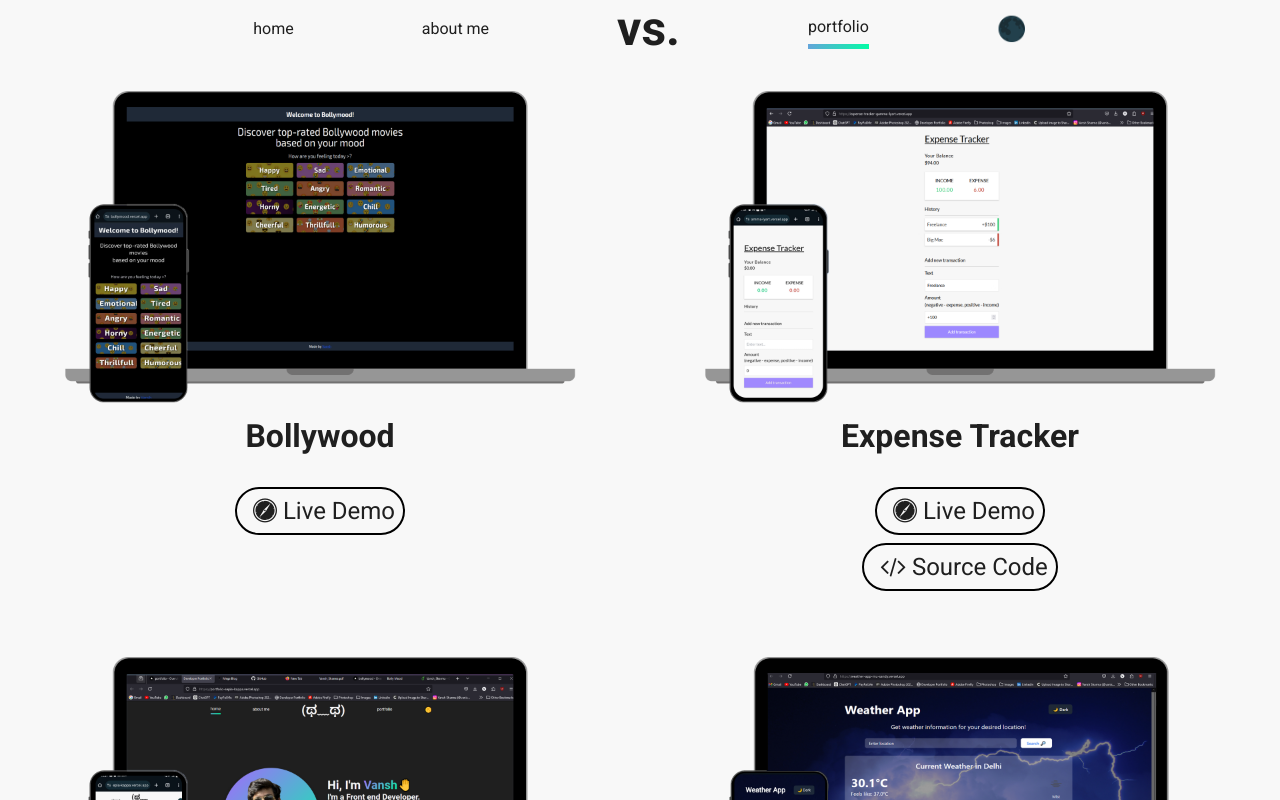
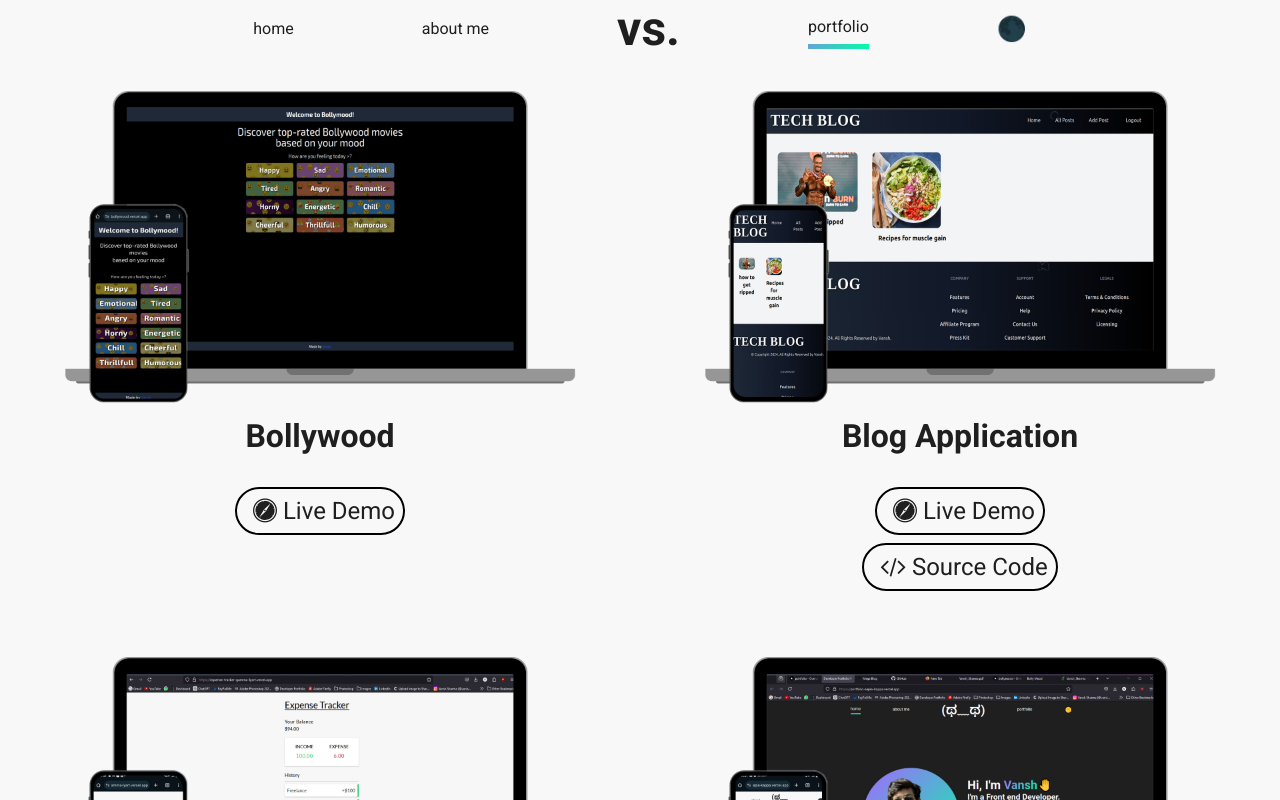
Before and after one commit to VanshSharma0/portfolio1, a React (Create React App) app: page /portfolio in a window 1280 px wide. Shown: the top 800 px of the page. Built offline with nearby package versions, Linux system fonts and the light colour scheme; the HTML template or start-up script is replaced by a standard one.

Commit message:
update projects

```diff
--- a/src/components/home/Home.js
+++ b/src/components/home/Home.js
@@ -10,7 +10,7 @@ import {info} from "../../info/Info";
 export default function Home({innerRef}) {
 
    const openresume = () => {
-      window.open("https://drive.google.com/file/d/1p8Ct1Ha-qNUoyFmIex_l03nOH5H4sKmV/view?usp=sharing", "_blank");
+      window.open("https://drive.google.com/file/d/1G7mx8DpEXOpVmsgxzA9T8006DQlKhexU/view?usp=sharing", "_blank");
    }
 
    return (
--- a/src/info/Info.js
+++ b/src/info/Info.js
@@ -6,6 +6,7 @@ import mock4 from "../img/mock4.png"
 import mock5 from "../img/mock5.png"
 import mock6 from "../img/mock6.png"
 import mock7 from "../img/mock7.png"
+import mock8 from "../img/mock8.png"
 
 /* Hi there! Thanks for checking out my portfolio template. Be sure to read the comments to get a better understanding of
 how to make this template work best for you! */
@@ -100,6 +101,12 @@ export const info = {
             image: mock1
         },
         {
+            title: "Blog Application",
+            live: "https://megablogapp.vercel.app/", //this should be a link to the live version of your project, think github pages, netlify, heroku, etc. Or your own domain, if you have it.
+            source: "https://github.com/VanshSharma0/BlogApplication", // this should be a link to the **repository** of the project, where the code is hosted.
+            image: mock8
+        },
+        {
             title: "Expense Tracker",
             live: "https://expense-tracker-gamma-lyart.vercel.app/",
             source: "https://github.com/VanshSharma0/ExpenseTracker",
```
Also changed, not shown: src/img/mock8.png (added).
